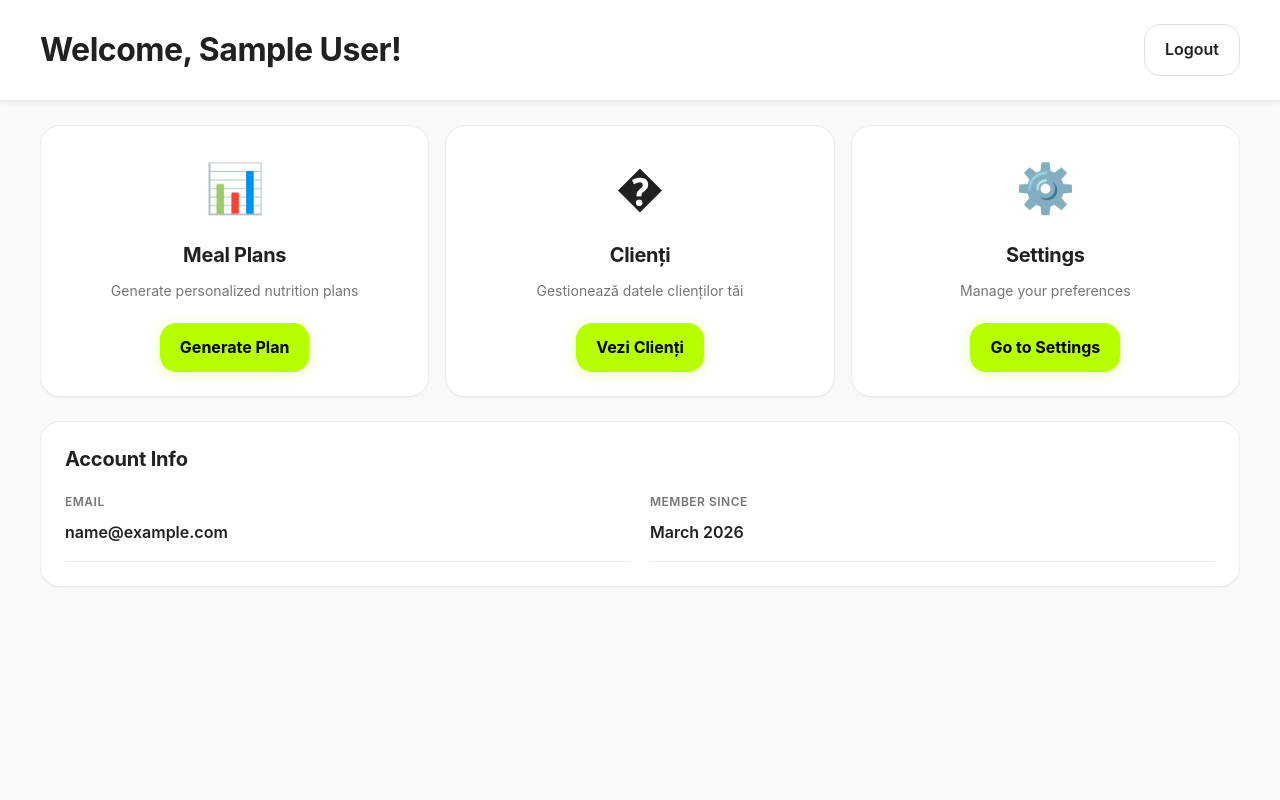
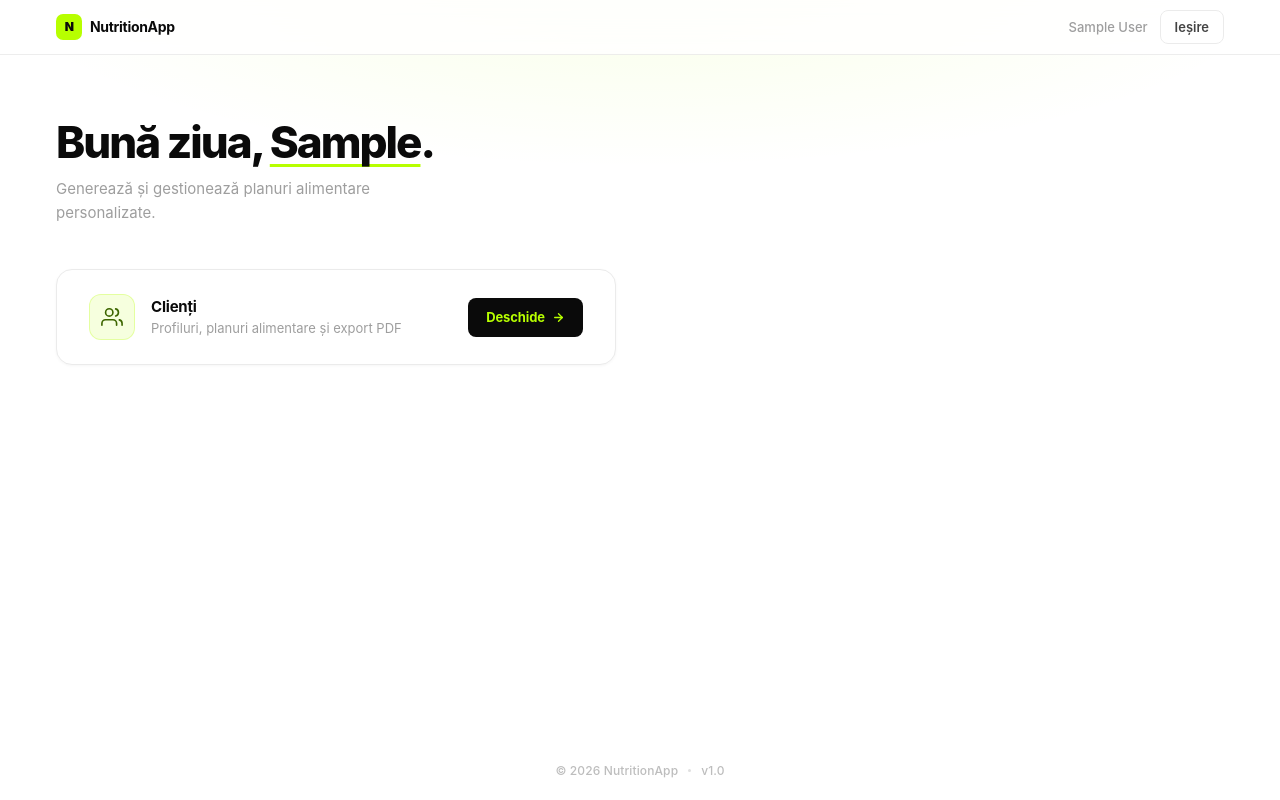
Before and after one commit to GabrielAndreica/nutrition-app, a Next.js app: page /dashboard in a window 1280 px wide. Built offline with nearby package versions, Linux system fonts and the light colour scheme; sample sign-in values are in the browser's storage.

Commit message:
dashboard beta v1

```diff
--- a/app/clients/page.js
+++ b/app/clients/page.js
@@ -4,6 +4,7 @@ import { useState, useEffect, useCallback } from 'react';
 import { useRouter } from 'next/navigation';
 import { useAuth } from '@/app/contexts/AuthContext';
 import { ProtectedRoute } from '@/app/components/ProtectedRoute';
+import AppHeader from '@/app/components/AppHeader';
 import styles from './clients.module.css';
 
 const EMPTY_FORM = {
@@ -147,15 +148,7 @@ function ClientsContent() {
 
   return (
     <div className={styles.container}>
-      {/* Header */}
-      <div className={styles.header}>
-        <div className={styles.headerContent}>
-          <div className={styles.headerLeft}>
-            <button className={styles.backBtn} onClick={() => router.push('/dashboard')}>← Înapoi</button>
-            <h1>Clienți</h1>
-          </div>
-        </div>
-      </div>
+      <AppHeader title="Clienți" backHref="/dashboard" />
 
       <div className={styles.content}>
         {/* Search */}
--- /dev/null
+++ b/app/components/AppHeader.js
@@ -0,0 +1,74 @@
+'use client';
+
+import { useRouter } from 'next/navigation';
+import { useAuth } from '@/app/contexts/AuthContext';
+import styles from './AppHeader.module.css';
+
+/**
+ * Shared sticky header — folosit pe toate paginile autentificate.
+ *
+ * Props:
+ *   title      — breadcrumb afișat după logo  (ex. "Clienți")
+ *   backHref   — dacă e definit, apare butonul chevron ‹ pe stânga
+ *   backLabel  — aria-label pentru butonul back (default "Înapoi")
+ */
+export default function AppHeader({ title, backHref, backLabel = 'Înapoi' }) {
+  const router = useRouter();
+  const { user, logout } = useAuth();
+
+  return (
+    <header className={styles.header}>
+      <div className={styles.inner}>
+
+        {/* ── Left ─────────────────────────────── */}
+        <div className={styles.left}>
+          {backHref && (
+            <button
+              className={styles.backBtn}
+              onClick={() => router.push(backHref)}
+              aria-label={backLabel}
+            >
+              <svg
+                width="15" height="15" viewBox="0 0 24 24"
+                fill="none" stroke="currentColor"
+                strokeWidth="2.5" strokeLinecap="round" strokeLinejoin="round"
+              >
+                <polyline points="15 18 9 12 15 6" />
+              </svg>
+            </button>
+          )}
+
+          <button
+            className={styles.logo}
+            onClick={() => router.push('/dashboard')}
+            aria-label="Acasă"
+          >
+            <span className={styles.logoMark}>N</span>
+            <span className={styles.logoText}>NutritionApp</span>
+          </button>
+
+          {title && (
+            <>
+              <span className={styles.sep} aria-hidden="true">/</span>
+              <span className={styles.pageTitle}>{title}</span>
+            </>
+          )}
+        </div>
+
+        {/* ── Right ────────────────────────────── */}
+        <div className={styles.right}>
+          {user?.name && (
+            <span className={styles.userName}>{user.name}</span>
+          )}
+          <button
+            className={styles.logoutBtn}
+            onClick={() => { logout(); router.push('/'); }}
+          >
+            Ieșire
+          </button>
+        </div>
+
+      </div>
+    </header>
+  );
+}
--- /dev/null
+++ b/app/components/AppHeader.module.css
@@ -0,0 +1,169 @@
+/* ═══════════════════════════════════════════════════════════
+   AppHeader.module.css
+   Shared sticky frosted-glass navigation bar.
+   Used on: /dashboard  /clients  /generator-plan  /meal-plan
+   ═══════════════════════════════════════════════════════════ */
+
+.header {
+  background: rgba(255, 255, 255, 0.82);
+  backdrop-filter: blur(18px);
+  -webkit-backdrop-filter: blur(18px);
+  border-bottom: 1px solid rgba(0, 0, 0, 0.07);
+  position: sticky;
+  top: 0;
+  z-index: 50;
+  /* Push content below notch / Dynamic Island */
+  padding-top: env(safe-area-inset-top);
+}
+
+.inner {
+  max-width: 1200px;
+  margin: 0 auto;
+  padding: 0 var(--spacing-lg);
+  height: 54px;
+  display: flex;
+  align-items: center;
+  justify-content: space-between;
+  gap: var(--spacing-lg);
+}
+
+/* ── Left cluster ──────────────────────────────────────── */
+.left {
+  display: flex;
+  align-items: center;
+  gap: 10px;
+  min-width: 0;
+}
+
+/* Back chevron */
+.backBtn {
+  width: 30px;
+  height: 30px;
+  display: flex;
+  align-items: center;
+  justify-content: center;
+  background: transparent;
+  border: 1px solid var(--gray-200);
+  border-radius: 8px;
+  cursor: pointer;
+  color: #666;
+  flex-shrink: 0;
+  transition: background 0.14s, border-color 0.14s, color 0.14s;
+}
+
+.backBtn:hover {
+  background: var(--gray-100);
+  border-color: var(--gray-300);
+  color: #111;
+}
+
+/* Logo */
+.logo {
+  display: flex;
+  align-items: center;
+  gap: 8px;
+  background: none;
+  border: none;
+  cursor: pointer;
+  padding: 0;
+  flex-shrink: 0;
+}
+
+.logoMark {
+  width: 26px;
+  height: 26px;
+  background: #b7ff00;
+  border-radius: 7px;
+  display: flex;
+  align-items: center;
+  justify-content: center;
+  font-size: 12px;
+  font-weight: 900;
+  color: #0a0a0a;
+  letter-spacing: -0.5px;
+  flex-shrink: 0;
+  user-select: none;
+}
+
+.logoText {
+  font-size: 14px;
+  font-weight: 700;
+  color: #0a0a0a;
+  letter-spacing: -0.3px;
+  user-select: none;
+}
+
+/* Breadcrumb separator */
+.sep {
+  color: var(--gray-300);
+  font-size: 18px;
+  font-weight: 300;
+  line-height: 1;
+  user-select: none;
+  flex-shrink: 0;
+}
+
+/* Page title */
+.pageTitle {
+  font-size: 13px;
+  font-weight: 600;
+  color: #555;
+  white-space: nowrap;
+  overflow: hidden;
+  text-overflow: ellipsis;
+  max-width: 240px;
+}
+
+/* ── Right cluster ─────────────────────────────────────── */
+.right {
+  display: flex;
+  align-items: center;
+  gap: 12px;
+  flex-shrink: 0;
+}
+
+.userName {
+  font-size: 13px;
+  color: var(--gray-500);
+  font-weight: 500;
+  white-space: nowrap;
+}
+
+.logoutBtn {
+  padding: 6px 14px;
+  background: transparent;
+  border: 1px solid var(--gray-200);
+  border-radius: 8px;
+  color: #444;
+  font-size: 13px;
+  font-weight: 600;
+  cursor: pointer;
+  transition: background 0.14s, border-color 0.14s, color 0.14s;
+  white-space: nowrap;
+}
+
+.logoutBtn:hover {
+  background: var(--gray-100);
+  border-color: var(--gray-300);
+  color: #111;
+}
+
+/* ── Mobile ────────────────────────────────────────────── */
+@media (max-width: 600px) {
+  .inner {
+    height: 50px;
+    padding: 0 max(16px, env(safe-area-inset-right)) 0 max(16px, env(safe-area-inset-left));
+  }
+
+  .logoText {
+    display: none;
+  }
+
+  .userName {
+    display: none;
+  }
+
+  .pageTitle {
+    max-width: 130px;
+  }
+}
--- a/app/dashboard/dashboard.module.css
+++ b/app/dashboard/dashboard.module.css
@@ -1,173 +1,209 @@
 .container {
   min-height: 100vh;
-  background: var(--bg-secondary);
-  padding: var(--spacing-lg);
+  background:
+    radial-gradient(ellipse 80% 40% at 50% -5%, rgba(183, 255, 0, 0.10) 0%, transparent 65%),
+    #ffffff;
+  display: flex;
+  flex-direction: column;
 }
 
-.header {
-  background: var(--bg-primary);
-  border-bottom: 1px solid var(--gray-200);
-  padding: var(--spacing-2xl) var(--spacing-lg);
-  margin: -16px -16px var(--spacing-2xl) -16px;
-  box-shadow: var(--shadow-sm);
+/* ─── Content ────────────────────────────────────────── */
+.content {
+  max-width: 1200px;
+  width: 100%;
+  margin: 0 auto;
+  padding: 64px var(--spacing-lg) var(--spacing-4xl);
 }
 
-.headerContent {
-  max-width: 1200px;
-  margin: 0 auto;
-  display: flex;
-  justify-content: space-between;
-  align-items: center;
+/* ─── Hero ───────────────────────────────────────────── */
+.hero {
+  margin-bottom: 44px;
 }
 
-.header h1 {
-  font-size: 32px;
-  font-weight: 700;
-  color: var(--text-primary);
-  margin: 0;
+.badge {
+  display: inline-flex;
+  align-items: center;
+  gap: 7px;
+  font-size: 11px;
+  font-weight: 600;
+  color: #555;
+  background: var(--gray-100);
+  border: 1px solid var(--gray-200);
+  border-radius: var(--radius-full);
+  padding: 5px 12px 5px 9px;
+  margin-bottom: 22px;
+  letter-spacing: 0.04em;
+  text-transform: uppercase;
 }
 
-.logoutBtn {
-  padding: var(--spacing-md) var(--spacing-xl);
-  background: transparent;
-  border: 1px solid var(--gray-300);
-  border-radius: var(--radius-md);
-  color: var(--text-primary);
-  font-weight: 600;
-  cursor: pointer;
-  transition: all 0.3s ease;
+.dot {
+  display: inline-block;
+  width: 7px;
+  height: 7px;
+  background: #b7ff00;
+  border-radius: 50%;
+  box-shadow: 0 0 0 2px rgba(183, 255, 0, 0.35);
+  animation: pulse 2.5s ease-in-out infinite;
 }
 
-.logoutBtn:hover {
-  border-color: var(--primary-orange);
-  color: var(--text-primary);
-  background: rgba(183, 255, 0, 0.1);
+@keyframes pulse {
+  0%, 100% { box-shadow: 0 0 0 2px rgba(183, 255, 0, 0.35); }
+  50%       { box-shadow: 0 0 0 6px rgba(183, 255, 0, 0.10); }
 }
 
-.content {
-  max-width: 1200px;
-  margin: 0 auto var(--spacing-2xl);
-  display: grid;
-  grid-template-columns: repeat(auto-fit, minmax(320px, 1fr));
+.heroHeading {
+  font-size: 44px;
+  font-weight: 800;
+  letter-spacing: -2px;
+  color: #0a0a0a;
+  margin: 0 0 12px;
+  line-height: 1.05;
+}
+
+.accent {
+  text-decoration: underline;
+  text-decoration-color: #b7ff00;
+  text-decoration-thickness: 3px;
+  text-underline-offset: 6px;
+  text-decoration-skip-ink: none;
+}
+
+.heroSub {
+  font-size: 15px;
+  color: var(--gray-500);
+  margin: 0;
+  font-weight: 400;
+  line-height: 1.6;
+  max-width: 400px;
+}
+
+/* ─── Card ───────────────────────────────────────────── */
+.card {
+  background: #fff;
+  border: 1px solid var(--gray-200);
+  border-radius: var(--radius-md);
+  padding: var(--spacing-2xl) var(--spacing-3xl);
+  display: flex;
+  align-items: center;
+  justify-content: space-between;
+  gap: var(--spacing-2xl);
+  cursor: pointer;
+  transition: border-color 0.2s ease, box-shadow 0.2s ease, transform 0.18s ease;
+  box-shadow: 0 1px 3px rgba(0,0,0,0.04), 0 0 0 0 rgba(183,255,0,0);
+  max-width: 560px;
+}
+
+.card:hover {
+  border-color: #b7ff00;
+  box-shadow: 0 6px 24px rgba(0,0,0,0.07), 0 0 0 4px rgba(183,255,0,0.10);
+  transform: translateY(-2px);
+}
+
+.cardBody {
+  display: flex;
+  align-items: center;
   gap: var(--spacing-lg);
 }
 
-.card {
-  background: var(--bg-primary);
-  border: 1px solid var(--gray-200);
-  border-radius: var(--radius-lg);
-  padding: var(--spacing-2xl);
-  text-align: center;
-  transition: all 0.3s ease;
-  box-shadow: var(--shadow-xs);
+.cardIcon {
+  width: 46px;
+  height: 46px;
+  border-radius: 12px;
+  background: rgba(183, 255, 0, 0.13);
+  border: 1px solid rgba(183, 255, 0, 0.28);
+  display: flex;
+  align-items: center;
+  justify-content: center;
+  color: #3d6600;
+  flex-shrink: 0;
 }
 
-.card:hover {
-  border-color: rgba(183, 255, 0, 0.6);
-  box-shadow: var(--shadow-md);
-  transform: translateY(-4px);
+.cardTitle {
+  font-size: 15px;
+  font-weight: 700;
+  color: #0a0a0a;
+  margin: 0 0 3px;
+  letter-spacing: -0.2px;
 }
 
-.cardIcon {
-  font-size: 48px;
-  margin-bottom: var(--spacing-lg);
-  display: inline-block;
+.cardDesc {
+  font-size: 13px;
+  color: var(--gray-500);
+  margin: 0;
+  line-height: 1.4;
 }
 
-.card h2 {
-  font-size: 20px;
-  font-weight: 700;
-  color: var(--text-primary);
-  margin: 0 0 var(--spacing-md);
+.cardActions {
+  display: flex;
+  align-items: center;
+  flex-shrink: 0;
 }
 
-.card p {
-  color: var(--text-secondary);
-  font-size: 14px;
-  margin: 0 0 var(--spacing-xl);
+.cardBtn {
+  padding: 9px 18px;
+  background: #0a0a0a;
+  color: #b7ff00;
+  border: none;
+  border-radius: var(--radius-xs);
+  font-size: 13px;
+  font-weight: 700;
+  cursor: pointer;
+  white-space: nowrap;
+  transition: background 0.15s ease, gap 0.18s ease;
+  display: flex;
+  align-items: center;
+  gap: 7px;
+  letter-spacing: -0.1px;
 }
 
-.primaryBtn {
-  padding: var(--spacing-md) var(--spacing-xl);
-  background: var(--primary-orange);
-  color: #000;
-  border: none;
-  border-radius: var(--radius-md);
-  font-weight: 700;
-  cursor: pointer;
-  transition: all 0.3s ease;
-  box-shadow: 0 2px 14px rgba(183, 255, 0, 0.3);
+.cardBtn:hover {
+  background: #1c1c1c;
+  gap: 11px;
 }
 
-.primaryBtn:hover {
-  background: var(--primary-orange-light);
-  box-shadow: 0 4px 22px rgba(183, 255, 0, 0.4);
-  transform: translateY(-2px);
+/* ─── Footer ─────────────────────────────────────── */
+.footer {
+  margin-top: auto;
+  padding: var(--spacing-xl) var(--spacing-lg);
+  /* Extend above home indicator on iPhone */
+  padding-bottom: calc(var(--spacing-xl) + env(safe-area-inset-bottom));
+  display: flex;
+  align-items: center;
+  justify-content: center;
+  gap: 10px;
+  font-size: 12px;
+  color: var(--gray-400);
+  font-weight: 500;
+  letter-spacing: 0.01em;
 }
 
-.primaryBtn:active {
-  transform: translateY(0);
-  box-shadow: var(--shadow-md);
+.footerDot {
+  width: 3px;
+  height: 3px;
+  background: var(--gray-300);
+  border-radius: 50%;
+  flex-shrink: 0;
 }
 
-.userCard {
-  max-width: 1200px;
-  margin: 0 auto;
-  background: var(--bg-primary);
-  border: 1px solid var(--gray-200);
-  border-radius: var(--radius-lg);
-  padding: var(--spacing-2xl);
-  box-shadow: var(--shadow-xs);
-}
-
-.userCard h3 {
-  font-size: 20px;
-  font-weight: 700;
-  color: var(--text-primary);
-  margin: 0 0 var(--spacing-xl);
-}
-
-.userInfo {
-  display: grid;
-  grid-template-columns: repeat(auto-fit, minmax(200px, 1fr));
-  gap: var(--spacing-xl);
-}
-
-.userInfo > div {
-  padding-bottom: var(--spacing-lg);
-  border-bottom: 1px solid var(--gray-200);
-}
-
-.userInfo label {
-  display: block;
-  font-size: 12px;
-  font-weight: 600;
-  color: var(--text-secondary);
-  text-transform: uppercase;
-  letter-spacing: 0.5px;
-  margin-bottom: var(--spacing-sm);
-}
-
-.userInfo p {
-  font-size: 16px;
-  font-weight: 600;
-  color: var(--text-primary);
-  margin: 0;
-}
-
-/* Responsive */
+/* ─── Responsive ─────────────────────────────────────── */
 @media (max-width: 768px) {
-  .headerContent {
+  .content {
+    padding: 44px max(20px, env(safe-area-inset-right)) 32px max(20px, env(safe-area-inset-left));
+  }
+  .heroHeading {
+    font-size: 32px;
+    letter-spacing: -1.2px;
+  }
+  .card {
+    max-width: 100%;
     flex-direction: column;
-    gap: var(--spacing-lg);
     align-items: flex-start;
   }
-
-  .header h1 {
-    font-size: 24px;
+  .cardActions {
+    width: 100%;
   }
-
-  .content {
-    grid-template-columns: 1fr;
+  .cardBtn {
+    width: 100%;
+    justify-content: center;
   }
 }
--- a/app/dashboard/page.js
+++ b/app/dashboard/page.js
@@ -1,76 +1,72 @@
 'use client';
 
-import { useState } from 'react';
+import { useEffect } from 'react';
 import { useRouter } from 'next/navigation';
 import { useAuth } from '@/app/contexts/AuthContext';
 import { ProtectedRoute } from '@/app/components/ProtectedRoute';
+import AppHeader from '@/app/components/AppHeader';
 import styles from './dashboard.module.css';
 
 function DashboardContent() {
   const router = useRouter();
-  const { user, logout } = useAuth();
-  const [loading, setLoading] = useState(false);
+  const { user } = useAuth();
 
-  const handleLogout = () => {
-    logout();
-    router.push('/');
-  };
+  // Prefetch /clients so navigation is instant on click
+  useEffect(() => {
+    router.prefetch('/clients');
+  }, [router]);
 
+  const firstName = user?.name?.split(' ')[0] || user?.name || '';
 
   return (
     <div className={styles.container}>
-      <div className={styles.header}>
-        <div className={styles.headerContent}>
-          <h1>Welcome, {user?.name}!</h1>
-          <button onClick={handleLogout} className={styles.logoutBtn}>
-            Logout
-          </button>
+      <AppHeader />
+
+      <div className={styles.content}>
+        <div className={styles.hero}>
+          <h2 className={styles.heroHeading}>
+            Bună ziua, <span className={styles.accent}>{firstName}</span>.
+          </h2>
+          <p className={styles.heroSub}>
+            Generează și gestionează planuri alimentare personalizate.
+          </p>
+        </div>
+
+        <div className={styles.card} onClick={() => router.push('/clients')}>
+          <div className={styles.cardBody}>
+            <div className={styles.cardIcon}>
+              <svg width="22" height="22" viewBox="0 0 24 24" fill="none" stroke="currentColor" strokeWidth="1.8" strokeLinecap="round" strokeLinejoin="round">
+                <path d="M17 21v-2a4 4 0 0 0-4-4H5a4 4 0 0 0-4 4v2"/>
+                <circle cx="9" cy="7" r="4"/>
+                <path d="M23 21v-2a4 4 0 0 0-3-3.87"/>
+                <path d="M16 3.13a4 4 0 0 1 0 7.75"/>
+              </svg>
+            </div>
+            <div>
+              <h2 className={styles.cardTitle}>Clienți</h2>
+              <p className={styles.cardDesc}>Profiluri, planuri alimentare și export PDF</p>
+            </div>
+          </div>
+          <div className={styles.cardActions}>
+            <button
+              className={styles.cardBtn}
+              onClick={e => { e.stopPropagation(); router.push('/clients'); }}
+            >
+              Deschide
+              <svg width="13" height="13" viewBox="0 0 24 24" fill="none" stroke="currentColor" strokeWidth="2.5" strokeLinecap="round" strokeLinejoin="round">
+                <line x1="5" y1="12" x2="19" y2="12"/>
+                <polyline points="12 5 19 12 12 19"/>
+              </svg>
+            </button>
+          </div>
         </div>
       </div>
 
-      <div className={styles.content}>
-        <div className={styles.card}>
-          <div className={styles.cardIcon}>📊</div>
-          <h2>Meal Plans</h2>
-          <p>Generate personalized nutrition plans</p>
-          <button
-            className={styles.primaryBtn}
-            onClick={() => router.push('/generator-plan')}
-          >
-            Generate Plan
-          </button>
-        </div>
-
-        <div className={styles.card}>
-          <div className={styles.cardIcon}>�</div>
-          <h2>Clienți</h2>
-          <p>Gestionează datele clienților tăi</p>
-          <button className={styles.primaryBtn} onClick={() => router.push('/clients')}>
-            Vezi Clienți
-          </button>
-        </div>
-
-        <div className={styles.card}>
-          <div className={styles.cardIcon}>⚙️</div>
-          <h2>Settings</h2>
-          <p>Manage your preferences</p>
-          <button className={styles.primaryBtn}>Go to Settings</button>
-        </div>
-      </div>
-
-      <div className={styles.userCard}>
-        <h3>Account Info</h3>
-        <div className={styles.userInfo}>
-          <div>
-            <label>Email</label>
-            <p>{user?.email}</p>
-          </div>
-          <div>
-            <label>Member Since</label>
-            <p>March 2026</p>
-          </div>
-        </div>
-      </div>
+      <footer className={styles.footer}>
+        <span>© {new Date().getFullYear()} NutritionApp</span>
+        <span className={styles.footerDot} />
+        <span>v1.0</span>
+      </footer>
     </div>
   );
 }
--- a/app/layout.js
+++ b/app/layout.js
@@ -17,6 +17,12 @@ export const metadata = {
   description: "AI-powered meal plans tailored to your goals and lifestyle",
 };
 
+export const viewport = {
+  width: 'device-width',
+  initialScale: 1,
+  viewportFit: 'cover',
+};
+
 export default function RootLayout({ children }) {
   return (
     <html
```
Also changed, not shown: app/generator-plan/page.js (+5 -14 lines), app/meal-plan/[id]/page.js (+5 -12 lines).
